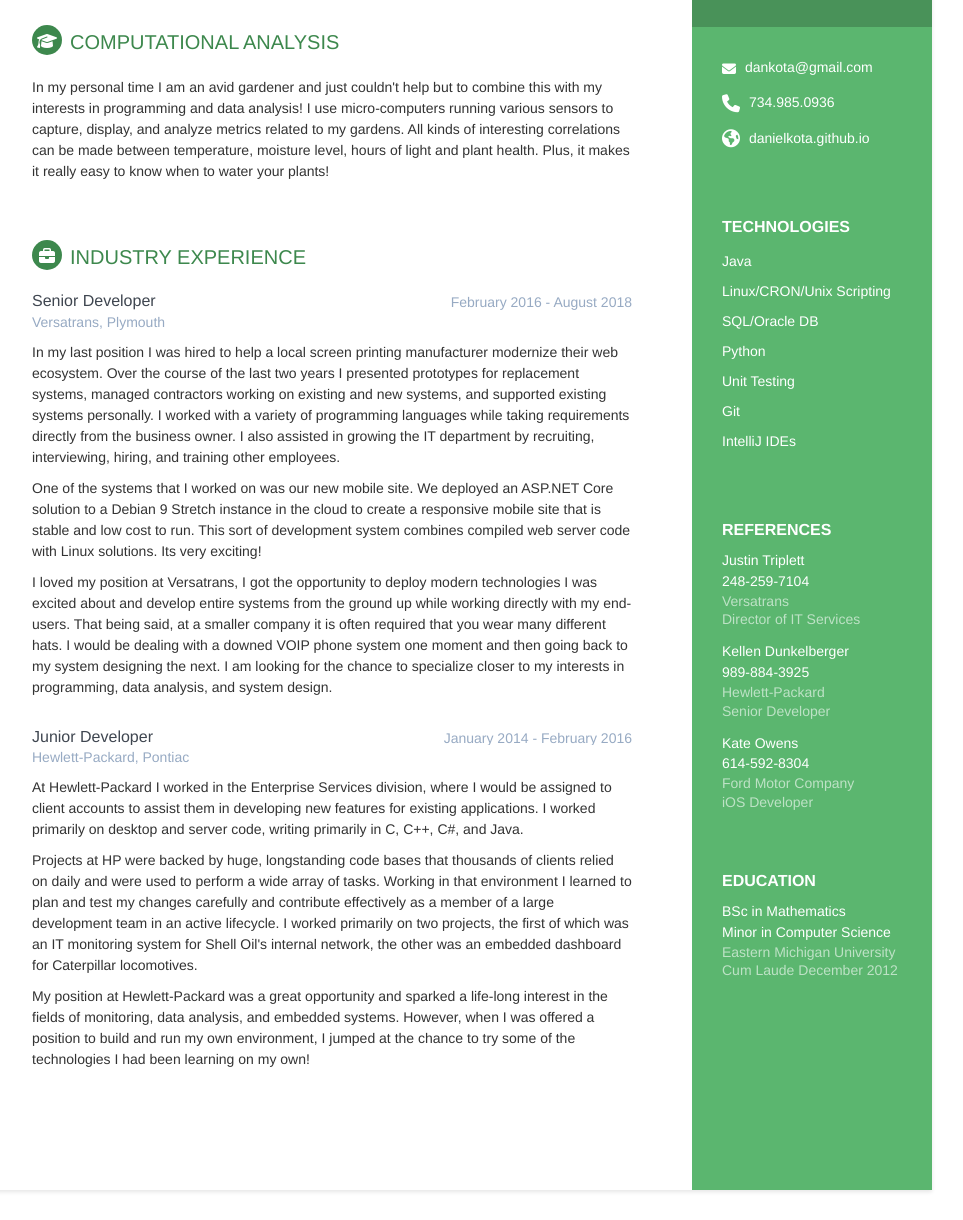
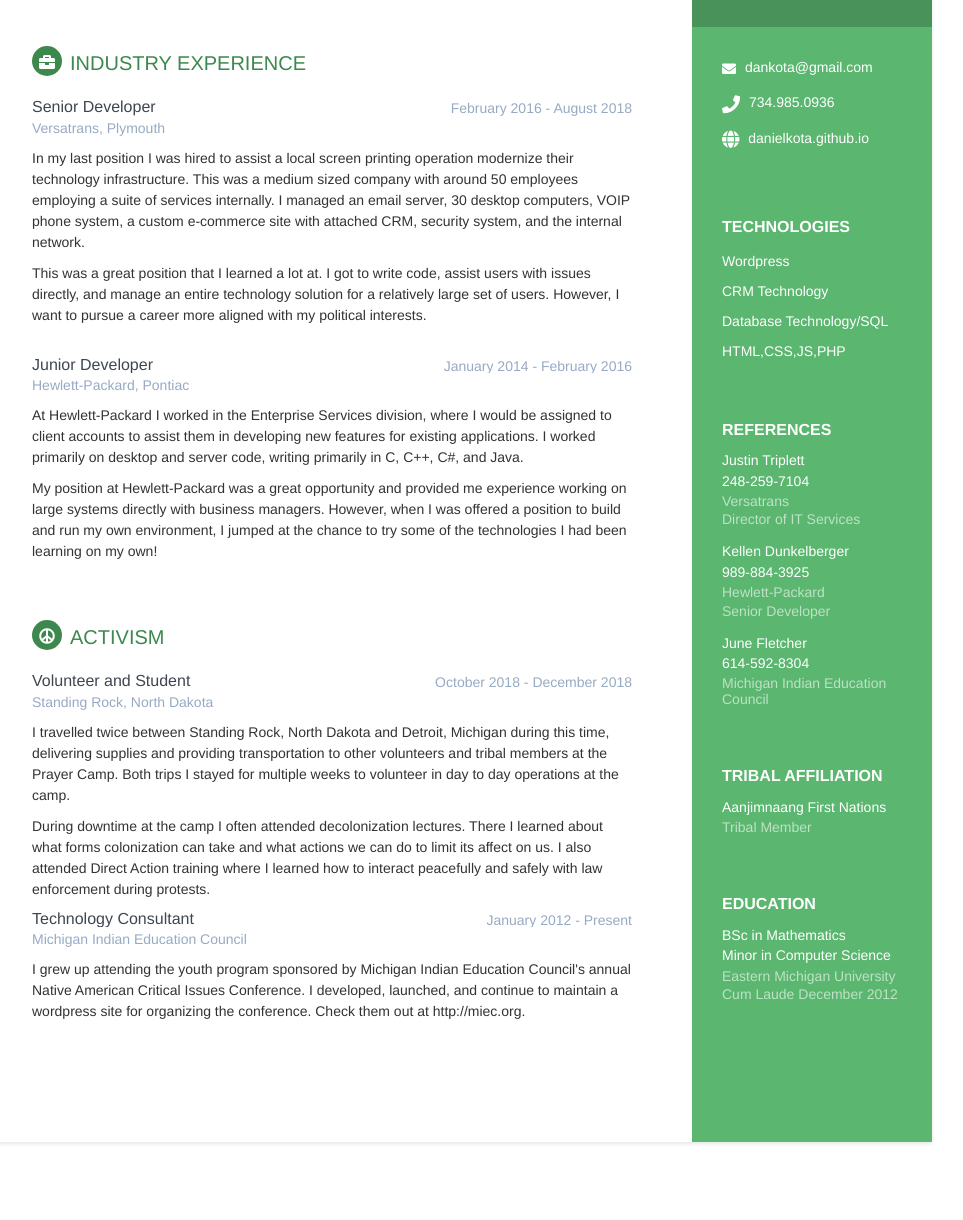
Before and after one commit to DanielKota/DanielKota.github.io, a plain HTML site: page index.html in a window 1280 px wide. Shown: the part 236-1456 px from the top of the page, without its empty margins (188-1151 px from the left). After the commit the page ends 1408 px from the top, so only its background shows below. Drawn offline with nearby package versions, Linux system fonts and the light colour scheme.

Commit message:
a resume for roc 1st draft

```diff
--- a/index.html
+++ b/index.html
@@ -23,7 +23,7 @@
   <script type="text/javascript" src="https://ajax.googleapis.com/ajax/libs/jquery/1.7.1/jquery.min.js"></script>
   <script src="https://maxcdn.bootstrapcdn.com/bootstrap/3.3.7/js/bootstrap.min.js"
   integrity="sha384-Tc5IQib027qvyjSMfHjOMaLkfuWVxZxUPnCJA7l2mCWNIpG9mGCD8wGNIcPD7Txa" crossorigin="anonymous"></script>
-  <script src="https://use.fontawesome.com/d8975d35f9.js"></script>
+  <link rel="stylesheet" href="https://use.fontawesome.com/releases/v5.3.1/css/all.css" integrity="sha384-mzrmE5qonljUremFsqc01SB46JvROS7bZs3IO2EmfFsd15uHvIt+Y8vEf7N7fWAU" crossorigin="anonymous">
 </head>
 
 <body>
@@ -56,13 +56,10 @@
     <div class="tool-container container-block">
       <h2 class="container-block-title">Technologies</h2>
       <ul class="list-unstyled interests-list">
-        <li>Java</li>
-        <li>Linux/CRON/Unix Scripting</li>
-        <li>SQL/Oracle DB</li>
-        <li>Python</li>
-        <li>Unit Testing<li>
-        <li>Git</li>
-        <li>IntelliJ IDEs<li>
+        <li>Wordpress</li>
+        <li>CRM Technology</li>
+        <li>Database Technology/SQL</li>
+        <li>HTML,CSS,JS,PHP</li>
       </ul>
     </div>
 
@@ -81,10 +78,17 @@
         <div class="time">Senior Developer</div>
       </div>
       <div class="item">
-        <h4 class="degree">Kate Owens</h4>
+        <h4 class="degree">June Fletcher</h4>
         <h4 class="degree">614-592-8304</h4>
-        <h5 class="meta">Ford Motor Company</h5>
-        <div class="time">iOS Developer</div>
+        <h5 class="meta">Michigan Indian Education Council</h5>
+      </div>
+    </div>
+
+    <div class="education-container container-block">
+      <h2 class="container-block-title">Tribal Affiliation</h2>
+      <div class="item">
+        <h4 class="degree">Aanjimnaang First Nations</h4>
+        <h5 class="meta">Tribal Member</h5>
       </div>
     </div>
 
@@ -106,25 +110,12 @@
     <h2 class="section-title"><i class="fa fa-user"></i>Career Profile</h2>
     <div class="summary">
       <p>
-        I am an experienced software developer looking to combine my skills in
-        application and systems programming with my personal interest in
-        computational statistical analysis. I would be very interested in joining a
-        medium to large team in the Southeast Michigan area!
-      </p>
-    </div>
-  </section>
-
-  <section class="section summary-section">
-    <h2 class="section-title"><i class="fa fa-graduation-cap"></i>Computational Analysis</h2>
-    <div class="summary">
-      <p>
-        In my personal time I am an avid gardener and just couldn't help but
-        to combine this with my interests in programming and data
-        analysis! I use micro-computers running various sensors to capture,
-        display, and analyze metrics related to my gardens. All kinds of
-        interesting correlations can be made between temperature,
-        moisture level, hours of light and plant health. Plus, it makes it really
-        easy to know when to water your plants!
+        I am an experienced software developer and operations support agent
+        looking to combine my skills in technology with my personal ideals and
+        pursue a career in the non-profit sector. I would love a chance to
+        interview with your organazation and discuss how I can help you
+        transform your infrastructure into a cost effective solution that meets
+        the group's needs!
       </p>
     </div>
   </section>
@@ -142,31 +133,17 @@
       </div>
       <div class="details">
         <p>
-          In my last position I was hired to help a local screen printing
-          manufacturer modernize their web ecosystem. Over the course of the
-          last two years I presented prototypes for replacement systems,
-          managed contractors working on existing and new systems, and supported
-          existing systems personally. I worked with a variety of programming languages
-          while taking requirements directly from the business owner. I also
-          assisted in growing the IT department by recruiting, interviewing,
-          hiring, and training other employees.
+          In my last position I was hired to assist a local screen printing operation
+          modernize their technology infrastructure. This was a medium sized company with
+          around 50 employees employing a suite of services internally. I managed an email
+          server, 30 desktop computers, VOIP phone system, a custom e-commerce site with
+          attached CRM, security system, and the internal network.
         </p>
         <p>
-          One of the systems that I worked on was our new mobile site. We
-          deployed an ASP.NET Core solution to a Debian 9 Stretch instance in
-          the cloud to create a responsive mobile site that is stable and low
-          cost to run. This sort of development system combines compiled web
-          server code with Linux solutions. Its very exciting!
-        </p>
-        <p>
-          I loved my position at Versatrans, I got the opportunity to deploy
-          modern technologies I was excited about and develop entire systems
-          from the ground up while working directly with my end-users. That being
-          said, at a smaller company it is often required that you wear many
-          different hats. I would be dealing with a downed VOIP phone system one
-          moment and then going back to my system designing the next. I am looking
-          for the chance to specialize closer to my interests in programming,
-          data analysis, and system design.
+          This was a great position that I learned a lot at. I got to write code,
+          assist users with issues directly, and manage an entire technology solution
+          for a relatively large set of users. However, I want to pursue a career
+          more aligned with my political interests.
         </p>
       </div>
     </div>
@@ -188,19 +165,9 @@
           and Java.
         </p>
         <p>
-          Projects at HP were backed by huge, longstanding code bases that
-          thousands of clients relied on daily and were used to perform a wide
-          array of tasks. Working in
-          that environment I learned to plan and test my changes carefully and
-          contribute effectively as a member of a large development team in an
-          active lifecycle. I worked primarily on two projects, the first of which
-          was an IT monitoring system for Shell Oil's internal network, the other was
-          an embedded dashboard for Caterpillar locomotives.
-        </p>
-        <p>
-          My position at Hewlett-Packard was a great opportunity and sparked a
-          life-long interest in the fields of monitoring, data analysis, and
-          embedded systems. However, when I was offered a position to build
+          My position at Hewlett-Packard was a great opportunity and provided me
+          experience working on large systems directly with business managers.
+          However, when I was offered a position to build
           and run my own environment, I jumped at the chance to try some of the
           technologies I had been learning on my own!
         </p>
@@ -208,6 +175,51 @@
     </div>
 
   </section>
+  <section class="section community-section">
+    <h2 class="section-title"><i class="fa fa-peace"></i>Activism</h2>
+    <div class="item">
+      <div class="meta">
+        <div class="upper-row">
+          <h3 class="job-title">Volunteer and Student</h3>
+          <div class="time">October 2018 - December 2018</div>
+        </div>
+        <div class="company">Standing Rock, North Dakota</div>
+      </div>
+      <div class="details">
+        <p>
+          I travelled twice between Standing Rock, North Dakota and Detroit, Michigan
+          during this time, delivering supplies and providing transportation to other volunteers and
+          tribal members at the Prayer Camp. Both trips I stayed for multiple weeks to volunteer in
+          day to day operations at the camp.
+        </p>
+        <p>
+          During downtime at the camp I often attended decolonization lectures.
+          There I learned about what forms colonization can take and what actions
+          we can do to limit its affect on us. I also attended Direct Action
+          training where I learned how to interact peacefully and safely with
+          law enforcement during protests.
+        </p>
+      </div>
+    </div>
+
+    <div class="item">
+      <div class="meta">
+        <div class="upper-row">
+          <h3 class="job-title">Technology Consultant</h3>
+          <div class="time">January 2012 - Present</div>
+        </div>
+      <div class="company">Michigan Indian Education Council</div>
+      </div>
+      <div class="details">
+        <p>
+          I grew up attending the youth program sponsored by Michigan Indian Education
+          Council's annual Native American Critical Issues Conference. I developed, launched,
+          and continue to maintain a wordpress site for organizing the conference. Check them
+          out at http://miec.org.
+        </p>
+      </div>
+    </div>
+  </section>
   </div>
 </div>
 </body>
```
